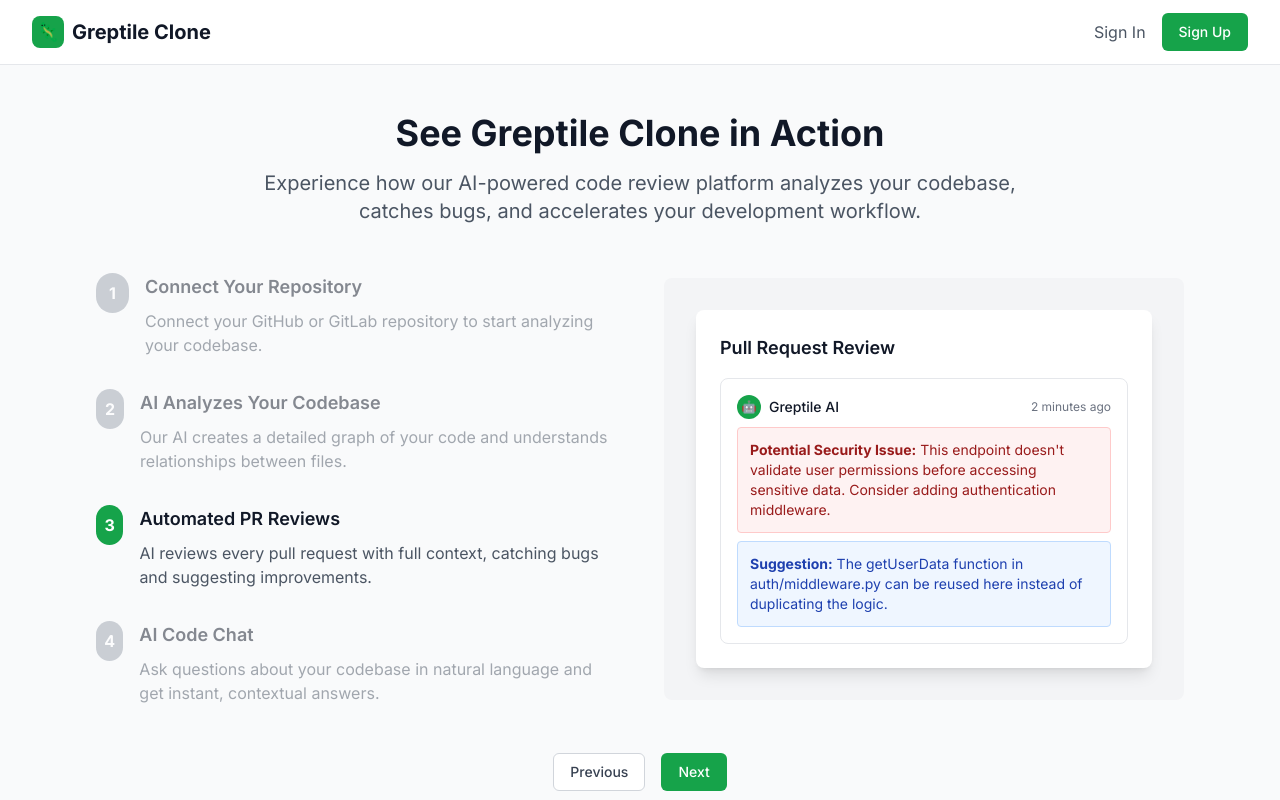
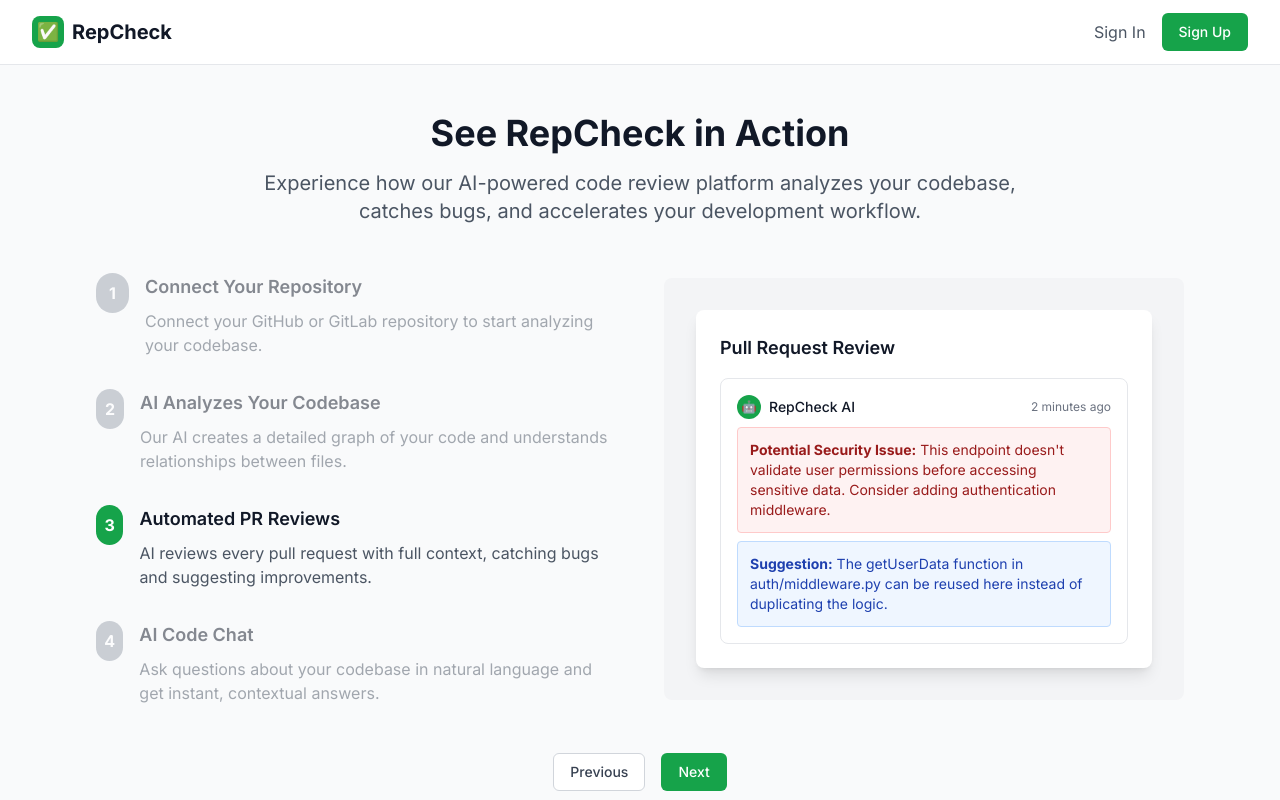
Before and after one commit to Rishab-Kumar09/GREPTILE-CLONE, a Next.js app: page /demo in a window 1280 px wide. Both pictures are taken after a click on the element 356 px from the left and 547 px from the top of the page. Shown: the top 800 px of the page. Built offline with nearby package versions, Linux system fonts and the light colour scheme.

Commit message:
Replace all Greptile mentions with RepCheck in pre-login pages (demo, testimonials, features)

```diff
--- a/app/demo/page.tsx
+++ b/app/demo/page.tsx
@@ -130,7 +130,7 @@
                 <div className="w-6 h-6 bg-primary-600 rounded-full flex items-center justify-center mr-2">
                   <span className="text-white text-xs">🤖</span>
                 </div>
-                <span className="font-medium text-sm">Greptile AI</span>
+                <span className="font-medium text-sm">RepCheck AI</span>
                 <span className="text-xs text-gray-500 ml-auto">2 minutes ago</span>
               </div>
               <div className="bg-red-50 border border-red-200 rounded p-3 mb-2">
@@ -234,9 +234,9 @@
           <div className="flex justify-between items-center h-16">
             <Link href="/" className="flex items-center space-x-2">
               <div className="w-8 h-8 bg-primary-600 rounded-lg flex items-center justify-center">
-                <span className="text-white font-bold text-lg">🦎</span>
+                <span className="text-white font-bold text-lg">✅</span>
               </div>
-              <span className="text-xl font-bold text-gray-900">Greptile Clone</span>
+              <span className="text-xl font-bold text-gray-900">RepCheck</span>
             </Link>
 
             <div className="flex items-center space-x-4">
@@ -255,7 +255,7 @@
       <main className="max-w-6xl mx-auto px-4 sm:px-6 lg:px-8 py-12">
         <div className="text-center mb-12">
           <h1 className="text-4xl font-bold text-gray-900 mb-4">
-            See Greptile Clone in Action
+            See RepCheck in Action
           </h1>
           <p className="text-xl text-gray-600 max-w-3xl mx-auto">
             Experience how our AI-powered code review platform analyzes your codebase,
--- a/components/Features.tsx
+++ b/components/Features.tsx
@@ -58,7 +58,7 @@
             Your second pair of eyes
           </h2>
           <p className="text-lg text-gray-600 max-w-2xl mx-auto">
-            Greptile automatically reviews PRs in GitHub and GitLab with full context of your codebase
+            RepCheck automatically reviews PRs in GitHub and GitLab with full context of your codebase
           </p>
         </div>
 
--- a/components/Footer.tsx
+++ b/components/Footer.tsx
@@ -9,7 +9,7 @@
           <div className="col-span-1 md:col-span-2">
             <div className="flex items-center space-x-2 mb-4">
               <div className="w-8 h-8 bg-primary-600 rounded-lg flex items-center justify-center">
-                <span className="text-white font-bold text-lg">🦎</span>
+                <span className="text-white font-bold text-lg">✅</span>
               </div>
               <span className="text-xl font-bold">RepCheck</span>
             </div>
--- a/components/Testimonials.tsx
+++ b/components/Testimonials.tsx
@@ -1,7 +1,7 @@
 export default function Testimonials() {
   const testimonials = [
     {
-      quote: "Greptile Clone has transformed our code review process. We're catching 3X more bugs and shipping faster than ever.",
+      quote: "RepCheck has transformed our code review process. We're catching 3X more bugs and shipping faster than ever.",
       author: "Sarah Chen",
       role: "Senior Engineering Manager",
       company: "TechCorp"
```
